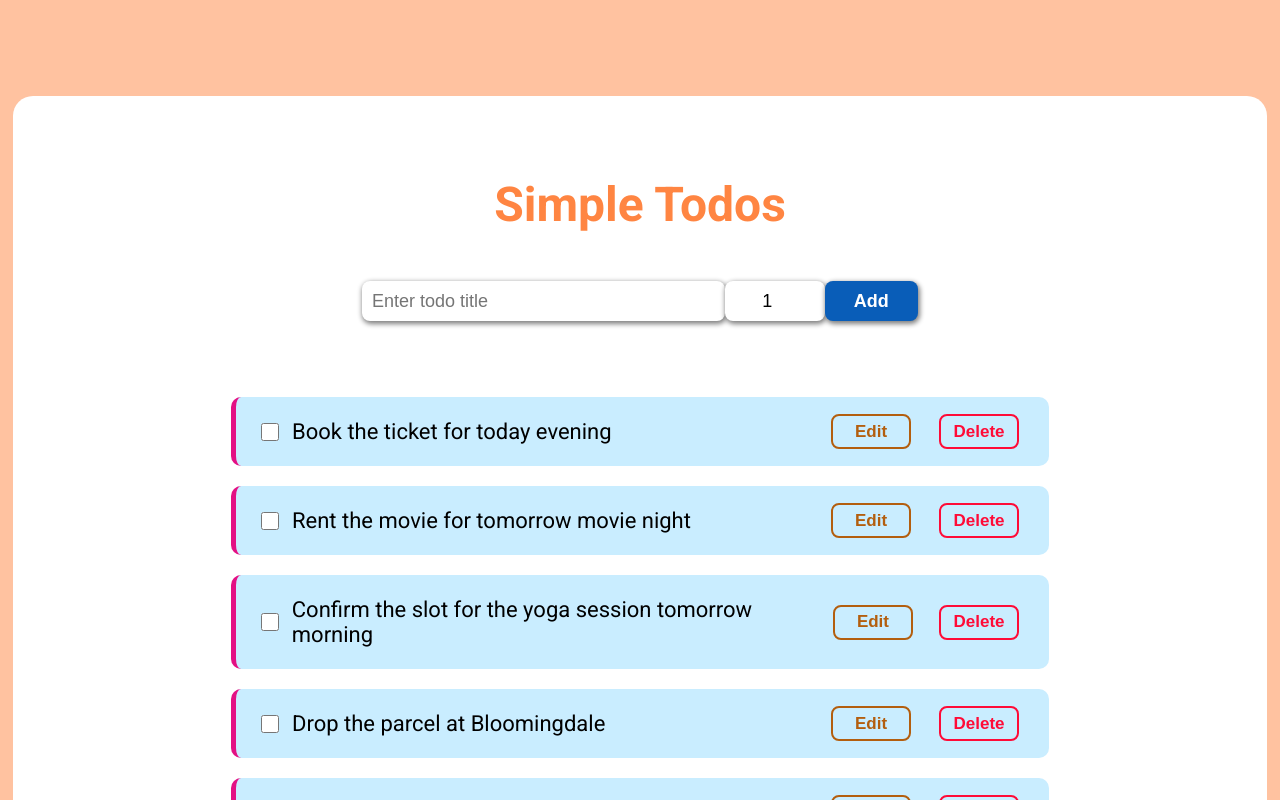
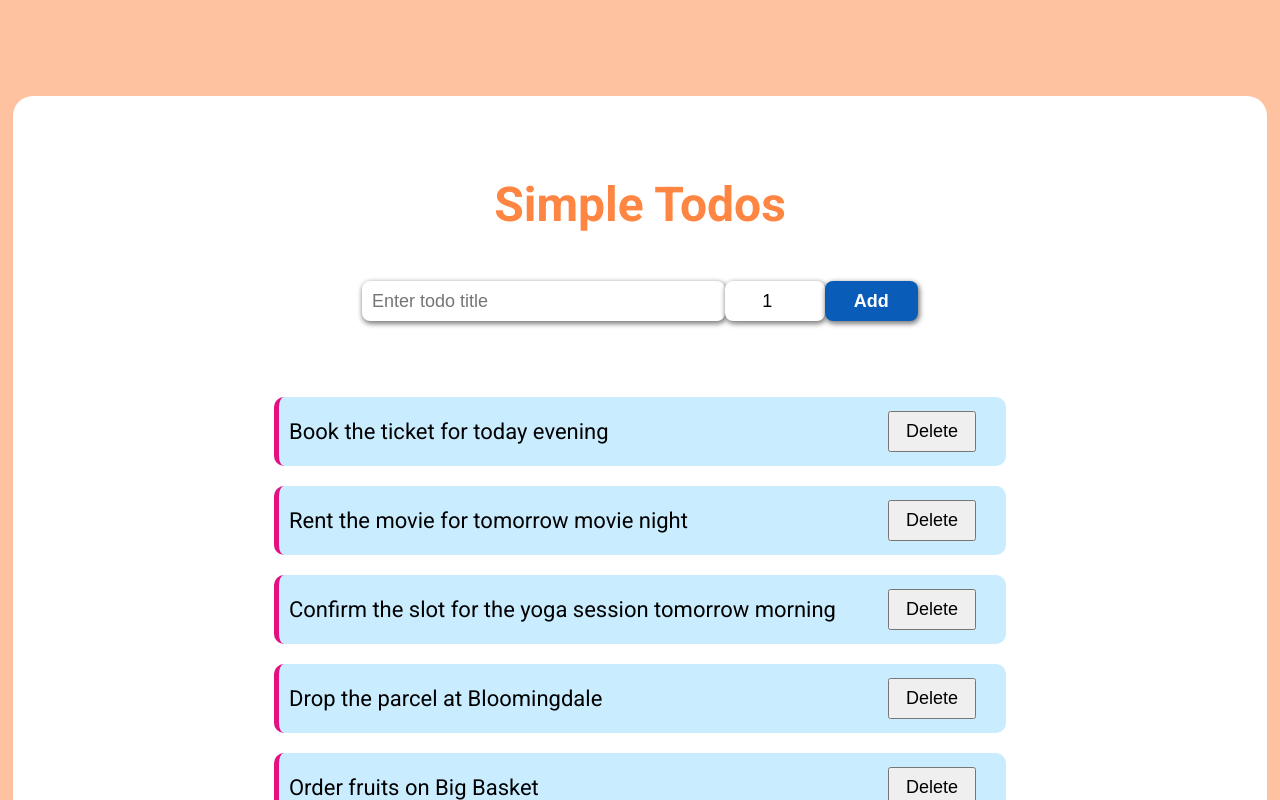
Before and after one commit to amit-kumar95/Simple-Todo-ccbp, a React (Create React App) app: page / in a window 1280 px wide. Shown: the top 800 px of the page. Built offline with nearby package versions, Linux system fonts and the light colour scheme; a web font is replaced by a local one.

Commit message:
Update index.js

```diff
--- a/src/components/TodoItem/index.js
+++ b/src/components/TodoItem/index.js
@@ -1,80 +1,21 @@
-import {Component} from 'react'
 import './index.css'
 
-class TodoItem extends Component {
-  state = {
-    editing: false,
-    updatedTitle: '',
+const TodoItem = props => {
+  const {todoDetails, deleteTodo} = props
+  const {id, title} = todoDetails
+
+  const onDeleteTodo = () => {
+    deleteTodo(id)
   }
 
-  handleEdit = () => {
-    const {todoDetails} = this.props
-    this.setState({editing: true, updatedTitle: todoDetails.title})
-  }
-
-  handleSave = () => {
-    this.setState({editing: false})
-  }
-
-  handleChange = e => {
-    this.setState({updatedTitle: e.target.value})
-  }
-
-  render() {
-    const {todoDetails, deleteTodo, toggleComplete} = this.props
-    const {editing, updatedTitle} = this.state
-    return (
-      <li
-        className={todoDetails.completed ? 'todo-item completed' : 'todo-item'}
-      >
-        {editing ? (
-          <>
-            <input
-              type="text"
-              value={updatedTitle}
-              onChange={this.handleChange}
-              className="input-field-saveText"
-            />
-            <button
-              onClick={this.handleSave}
-              className="saveButton"
-              type="button"
-            >
-              Save
-            </button>
-          </>
-        ) : (
-          <>
-            <div className="checkBox-Title-Cont">
-              <input
-                type="checkbox"
-                className="checkBox-Stl"
-                checked={todoDetails.completed}
-                onChange={() => toggleComplete(todoDetails.id)}
-              />
-              <p className="title">{todoDetails.title}</p>
-            </div>
-            <div className="button-container">
-              <button
-                className="editButton"
-                onClick={this.handleEdit}
-                type="button"
-              >
-                Edit
-              </button>
-              <button
-                className="deleteButton"
-                onClick={() => deleteTodo(todoDetails.id)}
-                type="button"
-              >
-                Delete
-              </button>
-            </div>
-          </>
-        )}
-      </li>
-    )
-  }
+  return (
+    <li className="todo-item">
+      <p className="title">{title}</p>
+      <button type="button" className="delete-btn" onClick={onDeleteTodo}>
+        Delete
+      </button>
+    </li>
+  )
 }
 
 export default TodoItem
```
